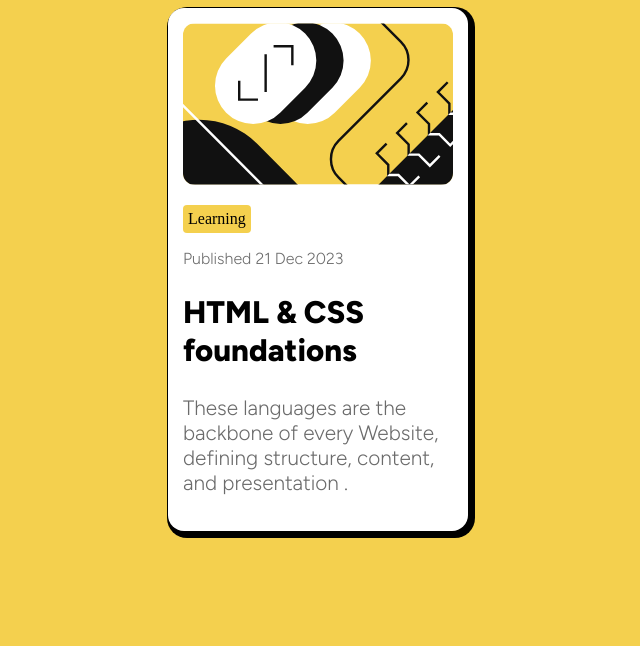
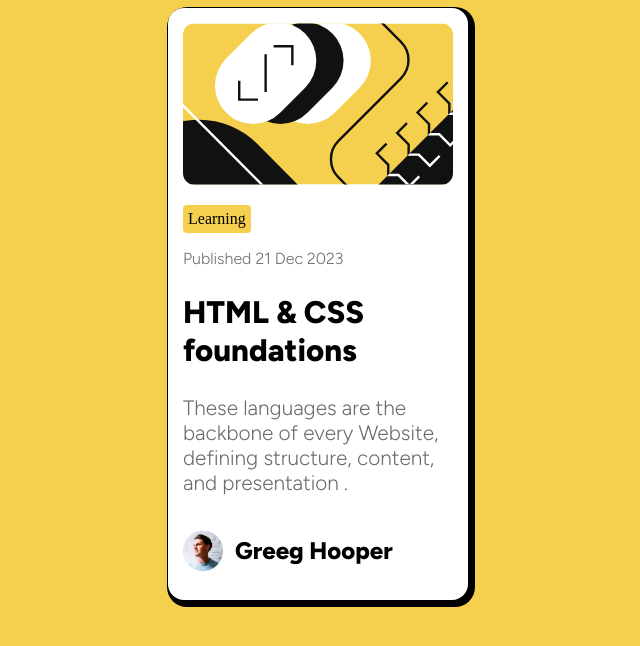
Before and after one commit to SharipovSh13/cardMentor, a plain HTML site: page blog-preview-card-main/index.html in a window 1280 px wide. Shown: the whole page, without its empty margins (322-962 px from the left). Drawn offline with Linux system fonts and the light colour scheme.

Commit message:
create account logo

```diff
--- a/blog-preview-card-main/index.html
+++ b/blog-preview-card-main/index.html
@@ -41,6 +41,10 @@
               structure, content, and presentation .
             </p>
           </div>
+          <div class="logo-div">
+            <img src="./assets/images/image-avatar.webp" alt="account-logo" />
+            <h1 class="title-h2">Greeg Hooper</h1>
+          </div>
         </div>
       </section>
     </main>
--- a/blog-preview-card-main/style.css
+++ b/blog-preview-card-main/style.css
@@ -45,3 +45,17 @@ body {
   font-weight: 800;
   font-size: 3.9vh;
 }
+
+.logo-div {
+  display: flex;
+  gap: 12px;
+  align-items: center;
+}
+.logo-div > img {
+  width: 40px;
+}
+.title-h2 {
+  font-family: "Figtree", sans-serif;
+  font-weight: 800;
+  font-size: 3vh;
+}
```
